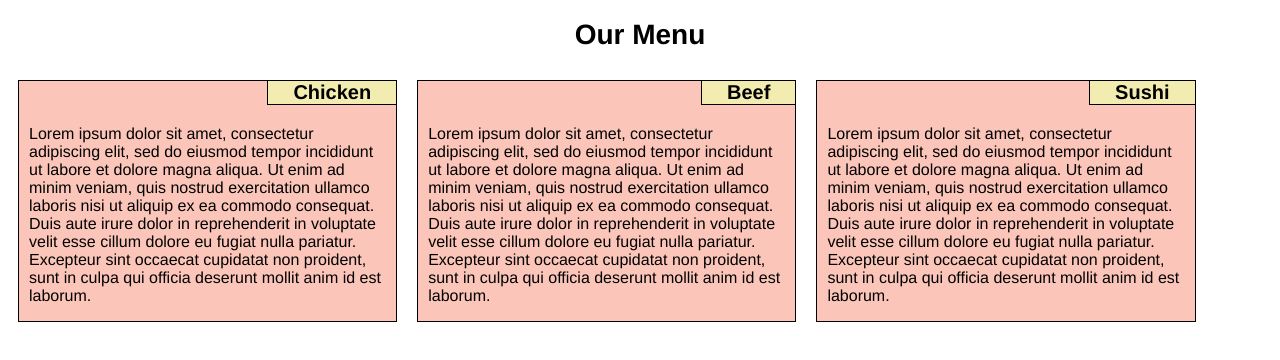
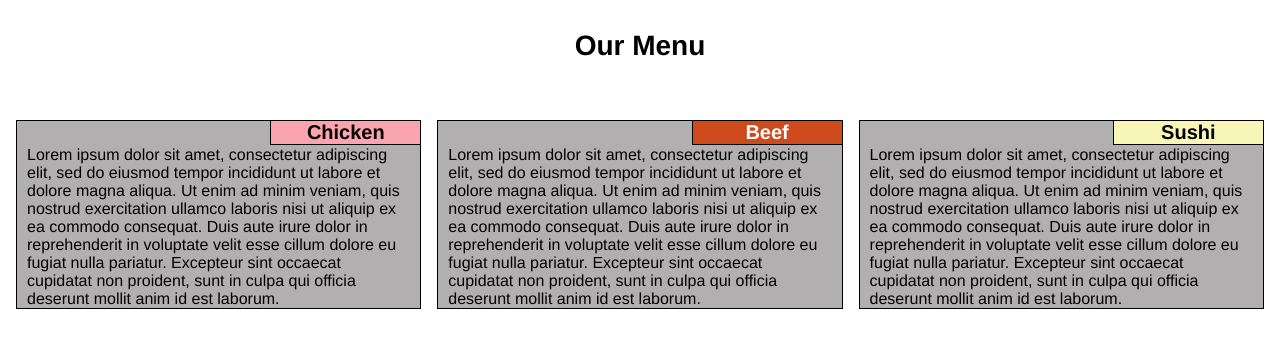
Before and after one commit to meghag/coursera-html-css-js, a plain HTML site: page module2-assignment/index.html in a window 1280 px wide. Drawn offline with Linux system fonts and the light colour scheme.

Commit message:
Fixed all issues. Needed to restructure the html completely.

```diff
--- a/module2-assignment/css/mod2styles.css
+++ b/module2-assignment/css/mod2styles.css
@@ -1,7 +1,6 @@
 /* base styles */
 
 * {
-	/*margin-bottom: 15px;*/
 	box-sizing: border-box;
 	font-family: Helvetica, Arial, sans-serif;
 
@@ -9,78 +8,72 @@
 
 h1 {
 	text-align: center;
-	font-size: 28px;
+	font-size: 1.75em; /*28px;*/
+	margin-top: 30px;
+	margin-bottom: 50px;
 }
 
 section {
+/*	border: 1px solid red; */
+	margin: 0px;
+	padding: 8px;
+}
+
+section p {
+	padding: 25px 10px 0px;
 	border: 1px solid black;
 	position: relative;
-	margin: 10px;
-}
-
-#section1 {
-	background-color: #FBC5B9;
-}
-
-#section2 {
-	background-color: #FBC5B9;
-}
-
-#section3 {
-	background-color: #FBC5B9;
+	background-color: #B2AFB0;
+	margin: 0px;
 }
 
 .section_title {
-	/*position: absolute;
+	position: absolute;
 	top: 0px;
-	right: 0px;*/
+	right: 0px;
 	background-color: #F2ECB1;
 	border-left: 1px solid black;
 	border-bottom: 1px solid black;
-	padding: 0px 25px;
-	margin-top: 0px;
+	width: 150px;
+	text-align: center;
 	font-weight: bold;
-	font-size: 20px;
-	float: right;
+	font-size: 1.25em;
 }
 
-.text {
-	padding: 0px 10px;
-	font-size: 16px;
-	clear: right;
+#section1 .section_title {
+	background-color: #F9A4AE;
+}
+
+#section2 .section_title {
+	background-color: #CD4A1D;
+	color: white;
+}
+
+#section3 .section_title {
+	background-color: #F8F6B6;
 }
 
 /* Large screens (Desktop) - 992px and above */
 @media (min-width: 992px) {
 	section {
-		width: 30%;
+		width: 33.33%;
 		float: left;
-		height: auto;
 	}
 }
-
 
 /* Medium screens (Tablet) - 768px to 991px */
 @media (min-width: 768px) and (max-width: 991px) {
 	#section1, #section2 {
-		width: 47%;
+		width: 50%;
 		float: left;
-		height: auto;
-		margin-bottom: 20px;
 	}
 
 	#section3 {
 		clear: left;
-		height: auto;
 	}
 }
 
-
 /* Small screens (Mobile) - 767px or less */
 @media (max-width: 767px) {
-	section {
-		height: 200px;
-		margin-bottom: 20px;
 
-	}
 }
--- a/module2-assignment/index.html
+++ b/module2-assignment/index.html
@@ -9,21 +9,23 @@
 	<div>
 		<h1>Our Menu</h1>
 		<section id="section1">
-			<p class="section_title"> Chicken </p>
-			<p class="text"> Lorem ipsum dolor sit amet, consectetur adipiscing elit, sed do eiusmod tempor incididunt ut labore et dolore magna aliqua. Ut enim ad minim veniam, quis nostrud exercitation ullamco laboris nisi ut aliquip ex ea commodo consequat. Duis aute irure dolor in reprehenderit in voluptate velit esse cillum dolore eu fugiat nulla pariatur. Excepteur sint occaecat cupidatat non proident, sunt in culpa qui officia deserunt mollit anim id est laborum. </p>
+			<p>
+				<span class="section_title">Chicken</span>
+				Lorem ipsum dolor sit amet, consectetur adipiscing elit, sed do eiusmod tempor incididunt ut labore et dolore magna aliqua. Ut enim ad minim veniam, quis nostrud exercitation ullamco laboris nisi ut aliquip ex ea commodo consequat. Duis aute irure dolor in reprehenderit in voluptate velit esse cillum dolore eu fugiat nulla pariatur. Excepteur sint occaecat cupidatat non proident, sunt in culpa qui officia deserunt mollit anim id est laborum.
+			</p>
 		</section>
-
 		<section id="section2">
-			<p class="section_title"> Beef </p>
-			<p class="text"> Lorem ipsum dolor sit amet, consectetur adipiscing elit, sed do eiusmod tempor incididunt ut labore et dolore magna aliqua. Ut enim ad minim veniam, quis nostrud exercitation ullamco laboris nisi ut aliquip ex ea commodo consequat. Duis aute irure dolor in reprehenderit in voluptate velit esse cillum dolore eu fugiat nulla pariatur. Excepteur sint occaecat cupidatat non proident, sunt in culpa qui officia deserunt mollit anim id est laborum. </p>
+			<p>
+				<span class="section_title">Beef</span>
+				Lorem ipsum dolor sit amet, consectetur adipiscing elit, sed do eiusmod tempor incididunt ut labore et dolore magna aliqua. Ut enim ad minim veniam, quis nostrud exercitation ullamco laboris nisi ut aliquip ex ea commodo consequat. Duis aute irure dolor in reprehenderit in voluptate velit esse cillum dolore eu fugiat nulla pariatur. Excepteur sint occaecat cupidatat non proident, sunt in culpa qui officia deserunt mollit anim id est laborum.
+			</p>
 		</section>
-
 		<section id="section3">
-			<p class="section_title"> Sushi </p>
-			<p class="text"> Lorem ipsum dolor sit amet, consectetur adipiscing elit, sed do eiusmod tempor incididunt ut labore et dolore magna aliqua. Ut enim ad minim veniam, quis nostrud exercitation ullamco laboris nisi ut aliquip ex ea commodo consequat. Duis aute irure dolor in reprehenderit in voluptate velit esse cillum dolore eu fugiat nulla pariatur. Excepteur sint occaecat cupidatat non proident, sunt in culpa qui officia deserunt mollit anim id est laborum. </p>
+			<p>
+				<span class="section_title">Sushi</span>
+				Lorem ipsum dolor sit amet, consectetur adipiscing elit, sed do eiusmod tempor incididunt ut labore et dolore magna aliqua. Ut enim ad minim veniam, quis nostrud exercitation ullamco laboris nisi ut aliquip ex ea commodo consequat. Duis aute irure dolor in reprehenderit in voluptate velit esse cillum dolore eu fugiat nulla pariatur. Excepteur sint occaecat cupidatat non proident, sunt in culpa qui officia deserunt mollit anim id est laborum.
+			</p>
 		</section>
 	</div>
-
-
 </body>
 </html>
```
